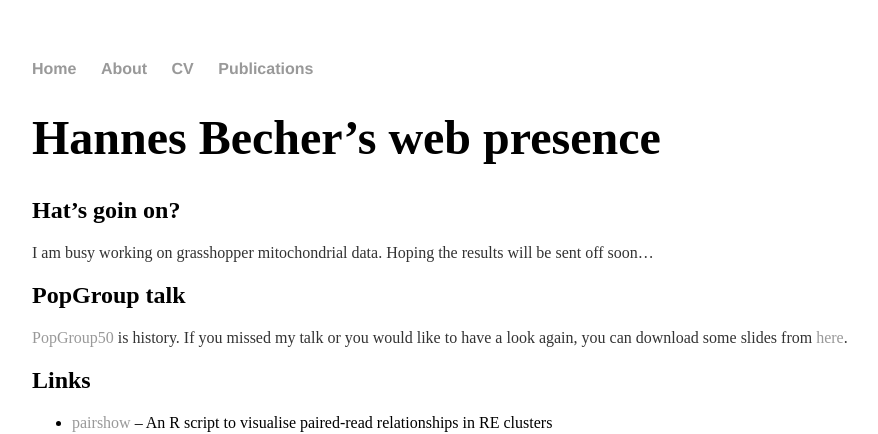
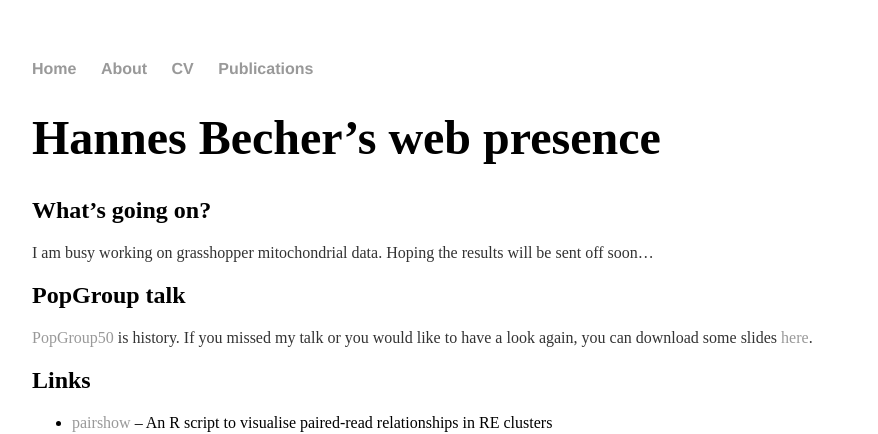
Before and after one commit to hannesbecher/hannesbecher.github.io, a Jekyll site: the page built from index.md, in a window 1280 px wide. Shown: the top 434 px of the page, without its empty margins (160-1038 px from the left). Built offline with Jekyll 4.4.1, drawn with Linux system fonts in a browser that asks for light colours.

Commit message:
Update index.md

```diff
--- a/index.md
+++ b/index.md
@@ -5,12 +5,12 @@
 
 # Hannes Becher's web presence
 
-## Hat's goin on?
+## What's going on?
 I am busy working on grasshopper mitochondrial data. Hoping the results will be sent off soon...
 
 
 ## PopGroup talk
-[PopGroup50](http://populationgeneticsgroup.org.uk/) is history. If you missed my talk or you would like to have a look again, you can download some slides from [here](misc/PopG_50_public.pdf).
+[PopGroup50](http://populationgeneticsgroup.org.uk/) is history. If you missed my talk or you would like to have a look again, you can download some slides [here](misc/PopG_50_public.pdf).
 
 ## Links
 * [pairshow](https://github.com/hannesbecher/RE-tools/blob/master/pairshow.R) -- An R script to visualise paired-read relationships in RE clusters
```
